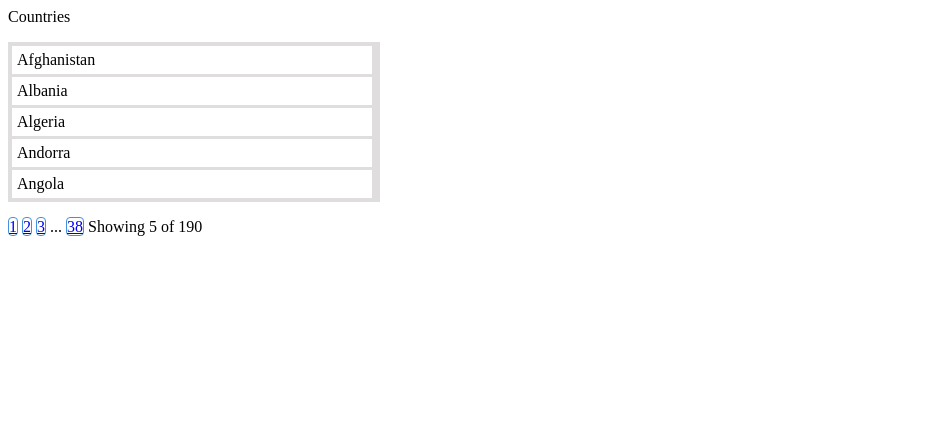
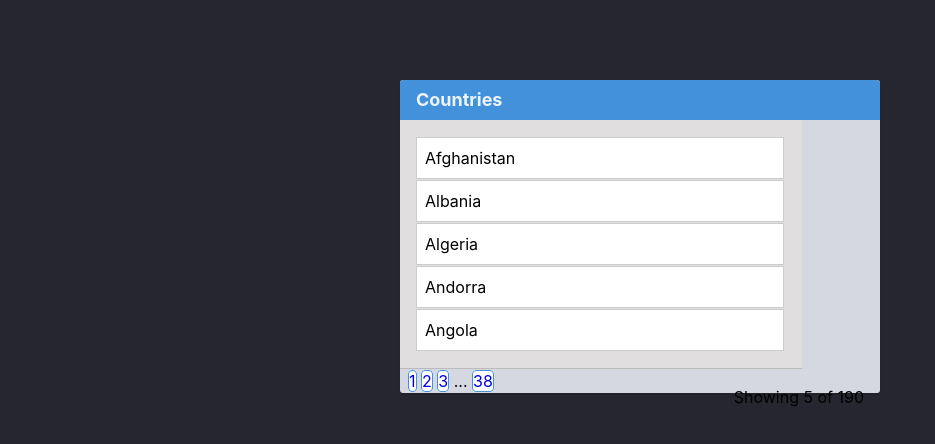
Before and after one commit to Hussein-dev-prog/HTML-CSS-GIT, a website: page week-1/7-css-box/index.html in a window 1280 px wide. Shown: the whole page, without its empty margins (0-935 px from the left). Drawn offline with Linux system fonts and the light colour scheme; the site is published under a folder, as on GitHub Pages, so addresses that start at the root find nothing.

Commit message:
Completed 7-css-box

```diff
--- a/week-1/7-css-box/index.html
+++ b/week-1/7-css-box/index.html
@@ -3,9 +3,9 @@
   <head>
     <meta charset="utf-8" />
     <title>7. CSS Box Model - HTML, CSS and Git Exercises</title>
-    <link rel="stylesheet" href="/css/normalize.css" />
-    <link rel="stylesheet" href="/css/week1.css" />
-    <link rel="stylesheet" href="/css/week1-pagination.css" />
+    <link rel="stylesheet" href="../../css/normalize.css" />
+    <link rel="stylesheet" href="../../css/week1.css" />
+    <link rel="stylesheet" href="../../css/week1-pagination.css" />
     <link rel="stylesheet" href="styles.css" />
   </head>
 
```
